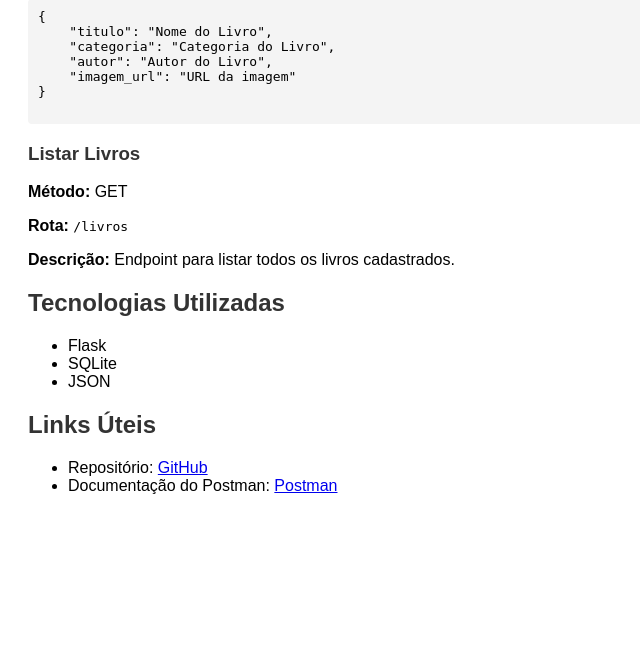
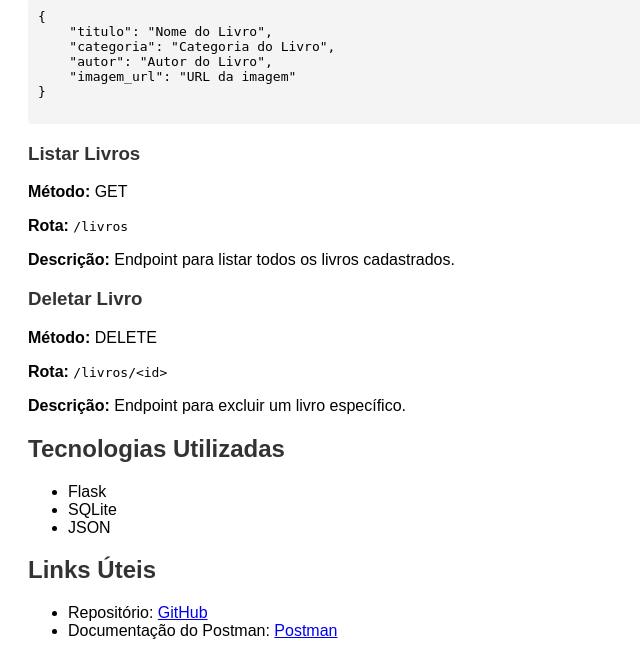
Before and after one commit to ClaudioMendonca-Eng/VaiNaWeb-api-livros-Desafio2, a Flask app: page / in a window 1280 px wide. Shown: the part 517-1172 px from the top of the page, without its empty margins (0-640 px from the left). Before the commit the page ends 1011 px from the top, so only its background shows below. Run offline with Flask 3, Linux system fonts and the light colour scheme.

Commit message:
atualiza a documentação da API para incluir o endpoint DELETE e corrige a formatação no README.md

```diff
--- a/templates/index.html
+++ b/templates/index.html
@@ -41,6 +41,11 @@
     <p><strong>Rota:</strong> <code>/livros</code></p>
     <p><strong>Descrição:</strong> Endpoint para listar todos os livros cadastrados.</p>
 
+    <h3>Deletar Livro</h3>
+    <p><strong>Método:</strong> DELETE</p>
+    <p><strong>Rota:</strong> <code>/livros/&lt;id&gt;</code></p>
+    <p><strong>Descrição:</strong> Endpoint para excluir um livro específico.</p>
+
     <h2>Tecnologias Utilizadas</h2>
     <ul>
         <li>Flask</li>
```
Also changed, not shown: README.md.
